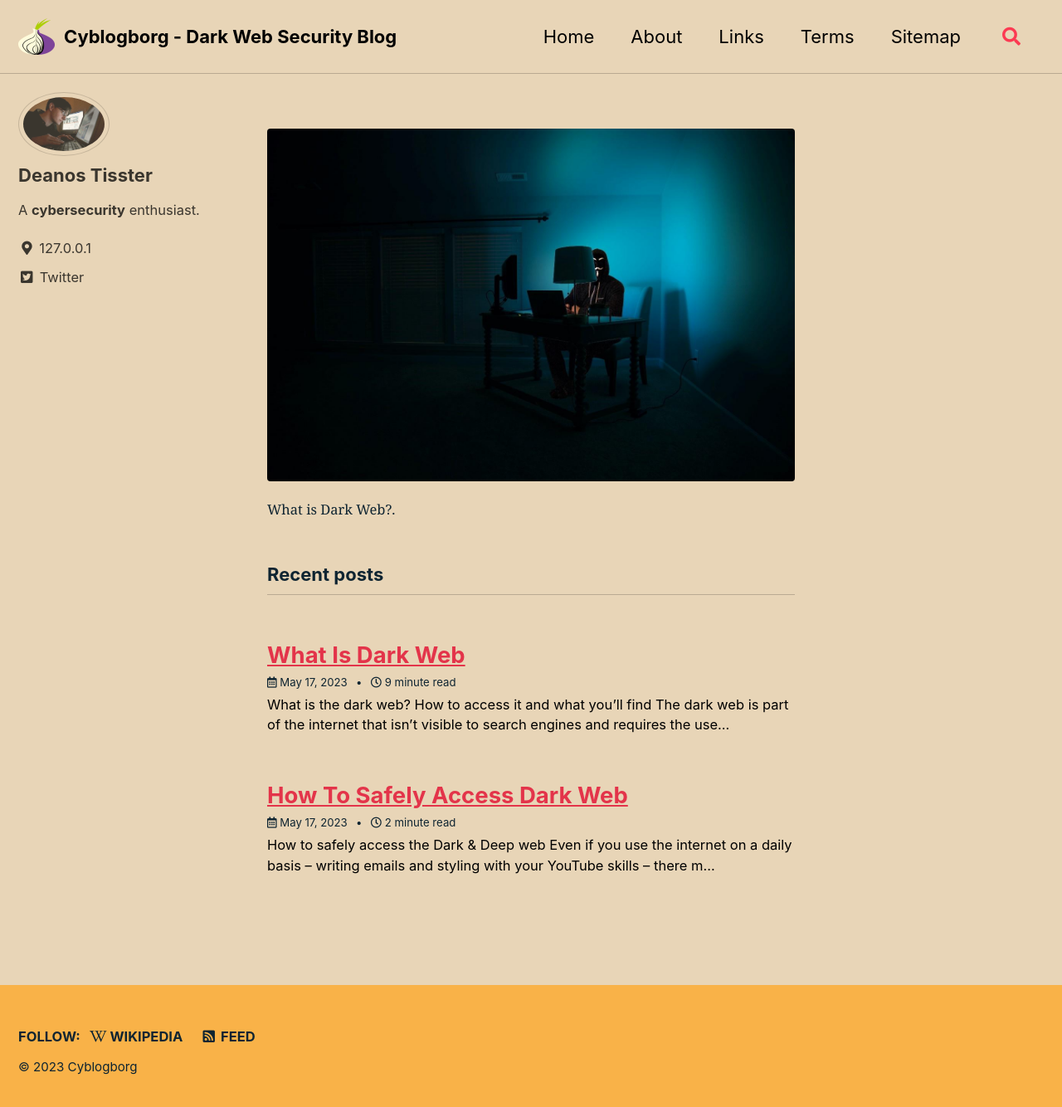
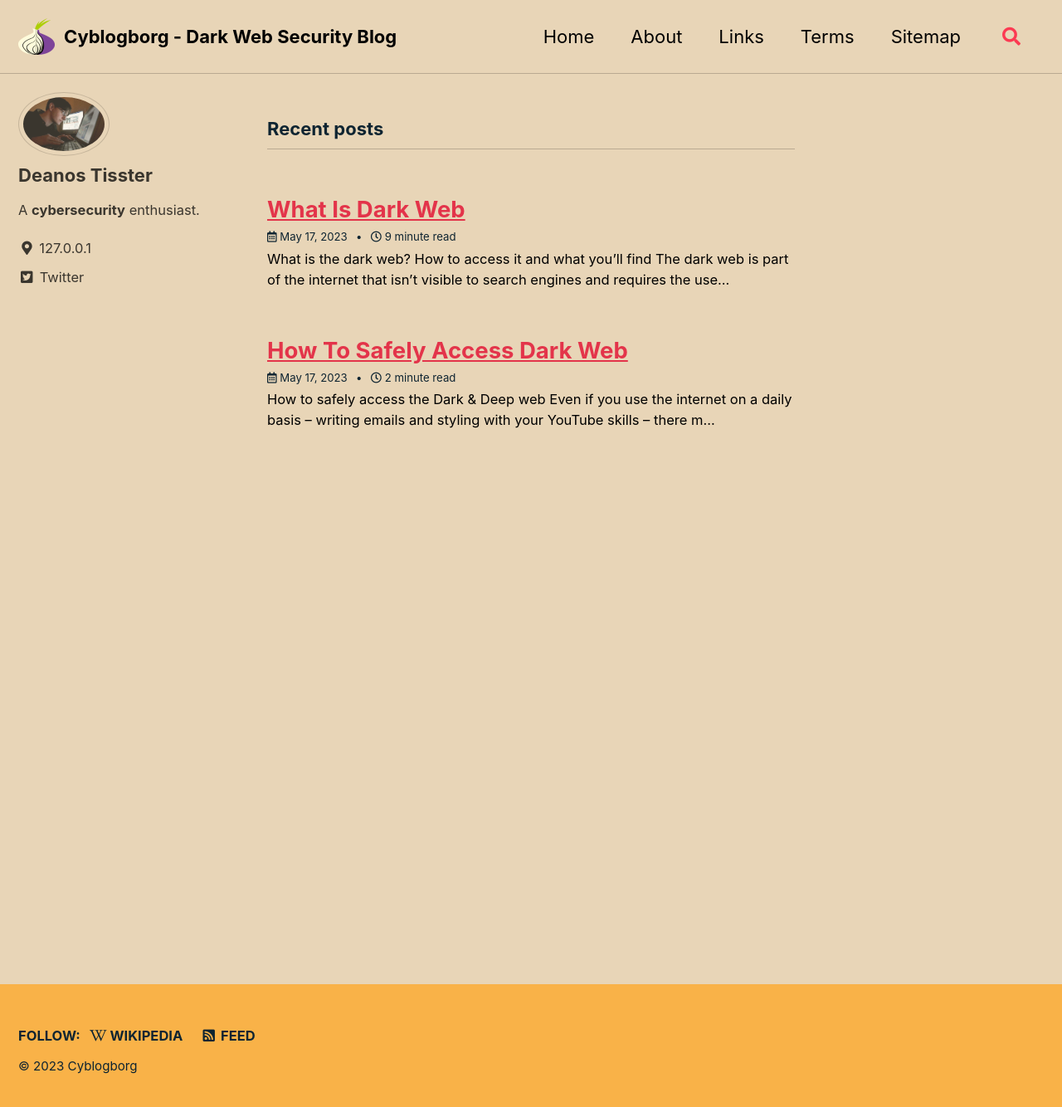
Before and after one commit to jekylldarkdev/mywebsite, a Jekyll site: the page built from index.html, in a window 1280 px wide and 1341 px high. Shown: the top 1334 px of the window at 83% size. Built offline with Jekyll 4.4.1, drawn with Linux system fonts in a browser that asks for light colours; cached includes are drawn as plain includes; the list of posts is cut into pages by our own code.

Commit message:
Update index.html

```diff
--- a/index.html
+++ b/index.html
@@ -3,7 +3,3 @@ layout: home
 author_profile: true
 permalink: /
 ---
-<figure>
-  <img src="/assets/images/dark.jpg" alt="What is Dark Web?">
-  <figcaption>What is Dark Web?.</figcaption>
-</figure>
```
